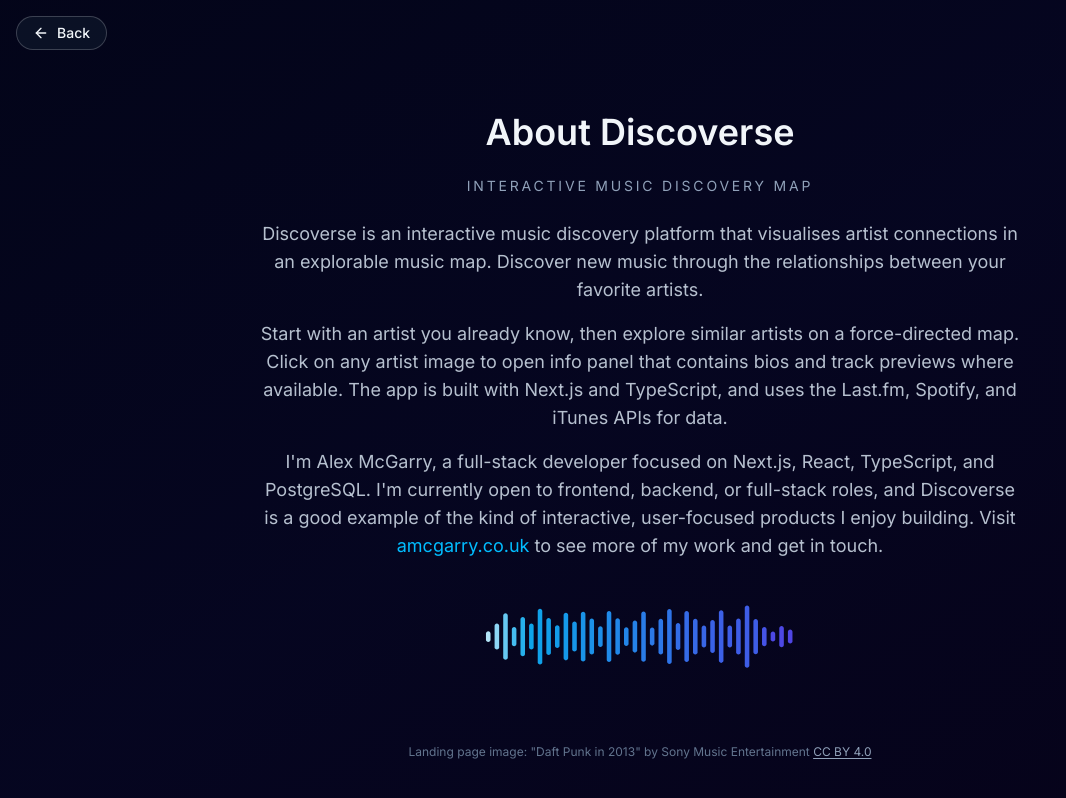
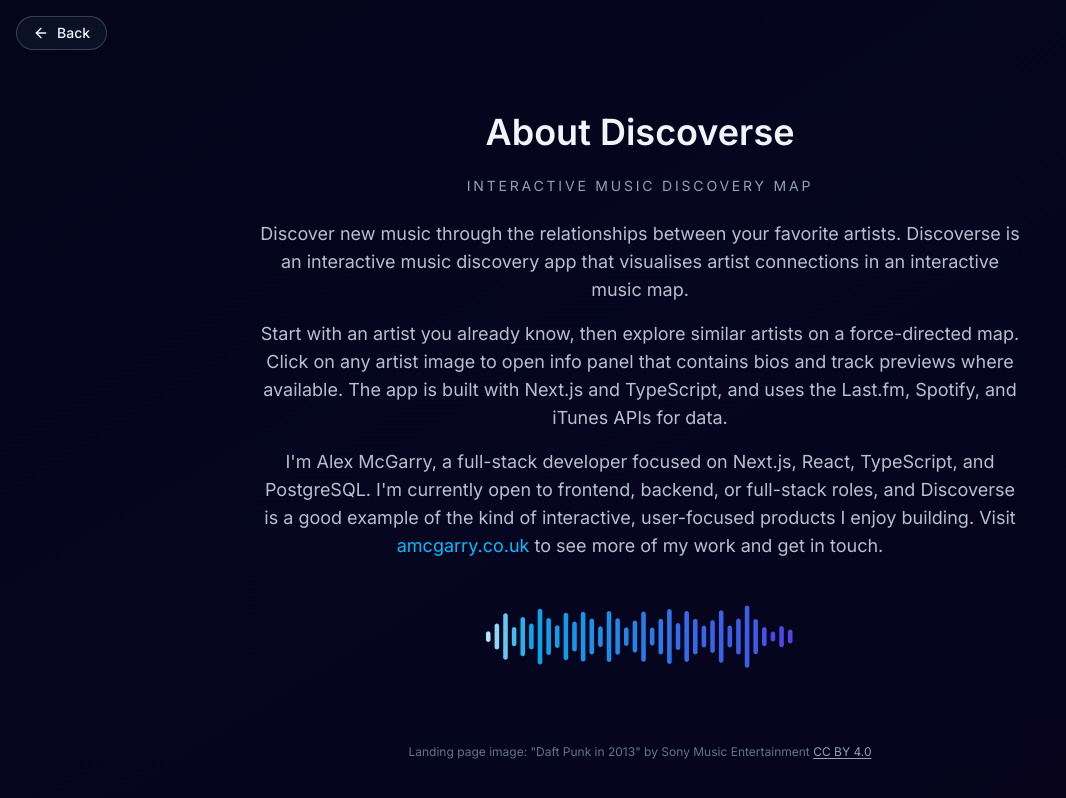
Before and after one commit to alexmc2/discoverse, a Next.js app: page /about in a window 1280 px wide. Shown: the whole page, without its empty margins (0-1066 px from the left). Built offline with nearby package versions, Linux system fonts and the light colour scheme.

Commit message:
update README.md and CHANGELOG.md

```diff
--- a/app/about/about.tsx
+++ b/app/about/about.tsx
@@ -23,17 +23,17 @@ export function AboutContent() {
       </p>
 
       <p className="mb-4 text-base sm:text-lg text-slate-300/90">
-        Discoverse is an interactive music discovery platform that visualises
-        artist connections in an explorable music map. Discover new music
-        through the relationships between your favorite artists.
+        Discover new music through the relationships between your favorite
+        artists. Discoverse is an interactive music discovery app that
+        visualises artist connections in an interactive music map.
       </p>
 
       <p className="mb-4 text-base sm:text-lg text-slate-300/90">
         Start with an artist you already know, then explore similar artists on a
         force-directed map. Click on any artist image to open info panel that
-        contains bios and track previews where available. The app is built
-        with Next.js and TypeScript, and uses the Last.fm, Spotify, and iTunes
-        APIs for data.
+        contains bios and track previews where available. The app is built with
+        Next.js and TypeScript, and uses the Last.fm, Spotify, and iTunes APIs
+        for data.
       </p>
       <p className="text-base sm:text-lg text-slate-300/90">
         I&apos;m Alex McGarry, a full-stack developer focused on Next.js, React,
```
Also changed, not shown: 2 other files (tests, documents, lock files or other folders).
